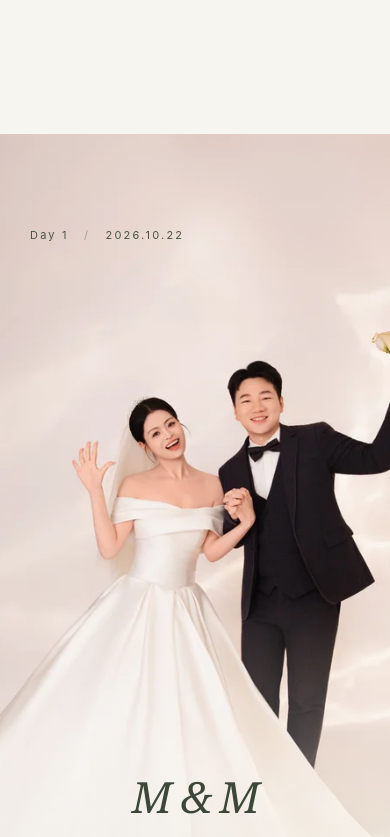
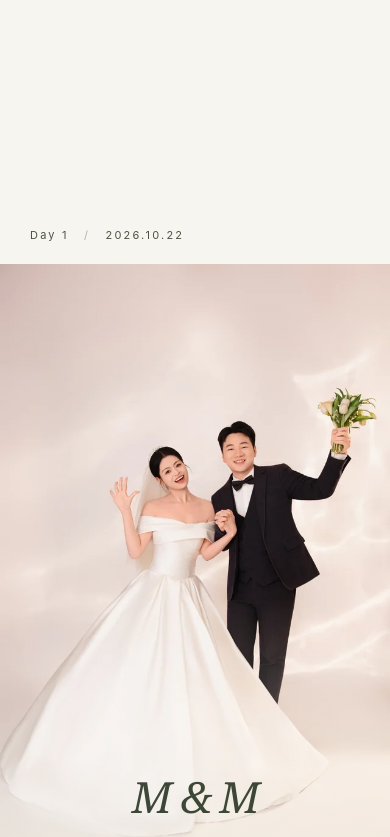
Before and after one commit to Moreda313/MM_Wedding_Invitation, a React (Vite) app: page / in a window 390 px wide. Shown: the part 2060-2897 px from the top of the page. Built offline with nearby package versions, Linux system fonts and the light colour scheme; no server answers.

Commit message:
Keep hero portrait framing stable during loading and scrolling

```diff
--- a/src/sections/DayOne.tsx
+++ b/src/sections/DayOne.tsx
@@ -15,11 +15,13 @@ export function DayOne() {
                 `${assetUrl(`/assets/photos/couple-${width}.webp`)} ${width}w`,
             )
             .join(", ")}
-          sizes="(min-width: 800px) 760px, 100vw"
+          sizes="(min-width: 760px) 760px, 100vw"
           alt={wedding.hero.photoAlt}
           width="960"
           height="1440"
-          loading="lazy"
+          loading="eager"
+          fetchPriority="high"
+          decoding="async"
         />
         <div className="hero-top">
           <p className="eyebrow">
--- a/src/styles.scss
+++ b/src/styles.scss
@@ -392,20 +392,27 @@ p {
   background: var(--garden-bg);
 }
 .day-one-hero {
-  height: 100vh;
-  height: 100svh;
-  min-height: 650px;
+  --hero-height: max(650px, 100vh);
+  height: var(--hero-height);
   position: relative;
   overflow: hidden;
   max-width: 1000px;
   margin: auto;
   background: var(--ivory);
 }
+@supports (height: 100svh) {
+  .day-one-hero { --hero-height: max(650px, 100svh); }
+}
 .couple-photo {
-  width: 100%;
-  height: 100%;
-  object-fit: cover;
-  object-position: 50% 57%;
+  // Keep the original 2:3 composition at every viewport size. Do not stretch
+  // an image box to the screen and then crop it with object-fit: cover.
+  position: absolute;
+  inset: 0;
+  margin: auto;
+  width: min(100%, calc(var(--hero-height) * 2 / 3));
+  height: auto;
+  max-width: 100%;
+  aspect-ratio: 2 / 3;
 }
 .day-one-hero:after {
   content: "";
@@ -1476,8 +1483,7 @@ p {
     font-size: 19px;
   }
   .day-one-hero {
-    height: 1080px;
-    min-height: 0;
+    --hero-height: 1080px;
     width: 760px;
     max-width: 100%;
   }
```
Also changed, not shown: scripts/verify-hero-photo.mjs (added, +77 -0 lines), 1 other file (tests, documents, lock files or other folders).
